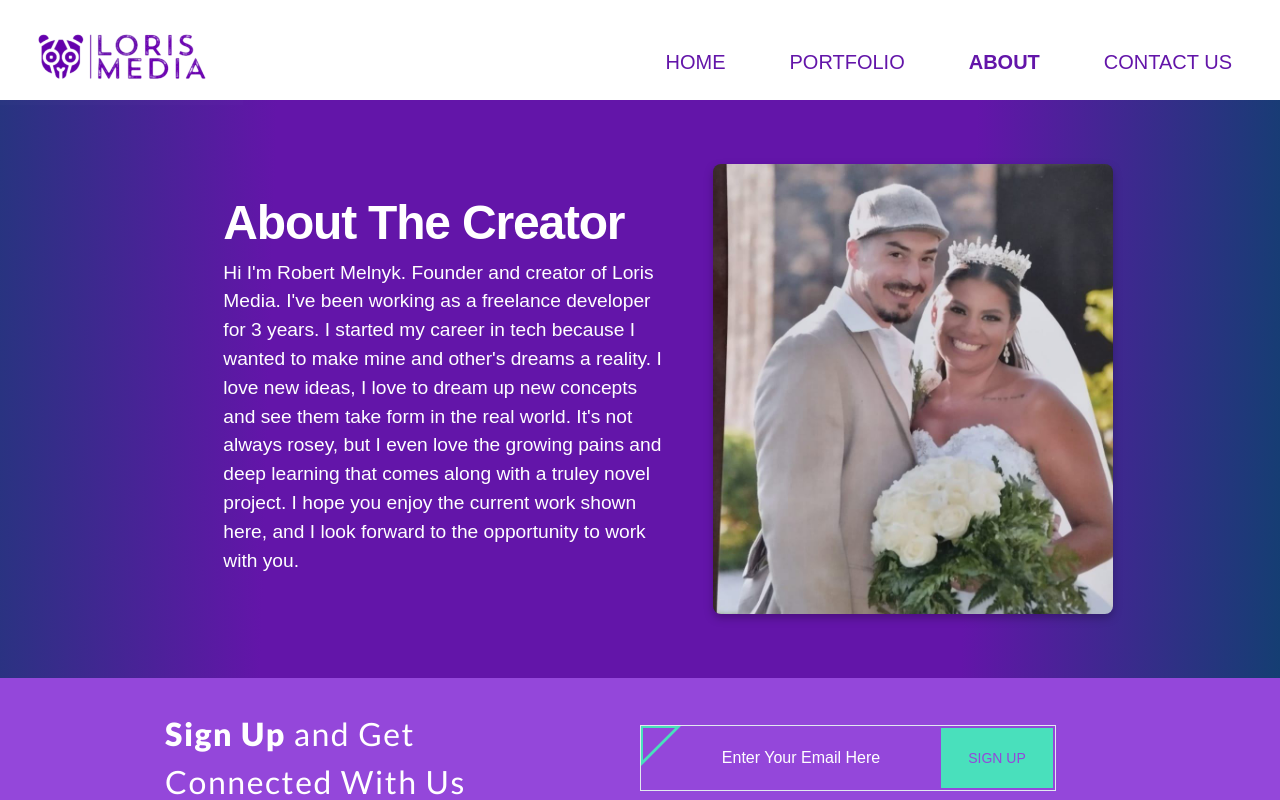
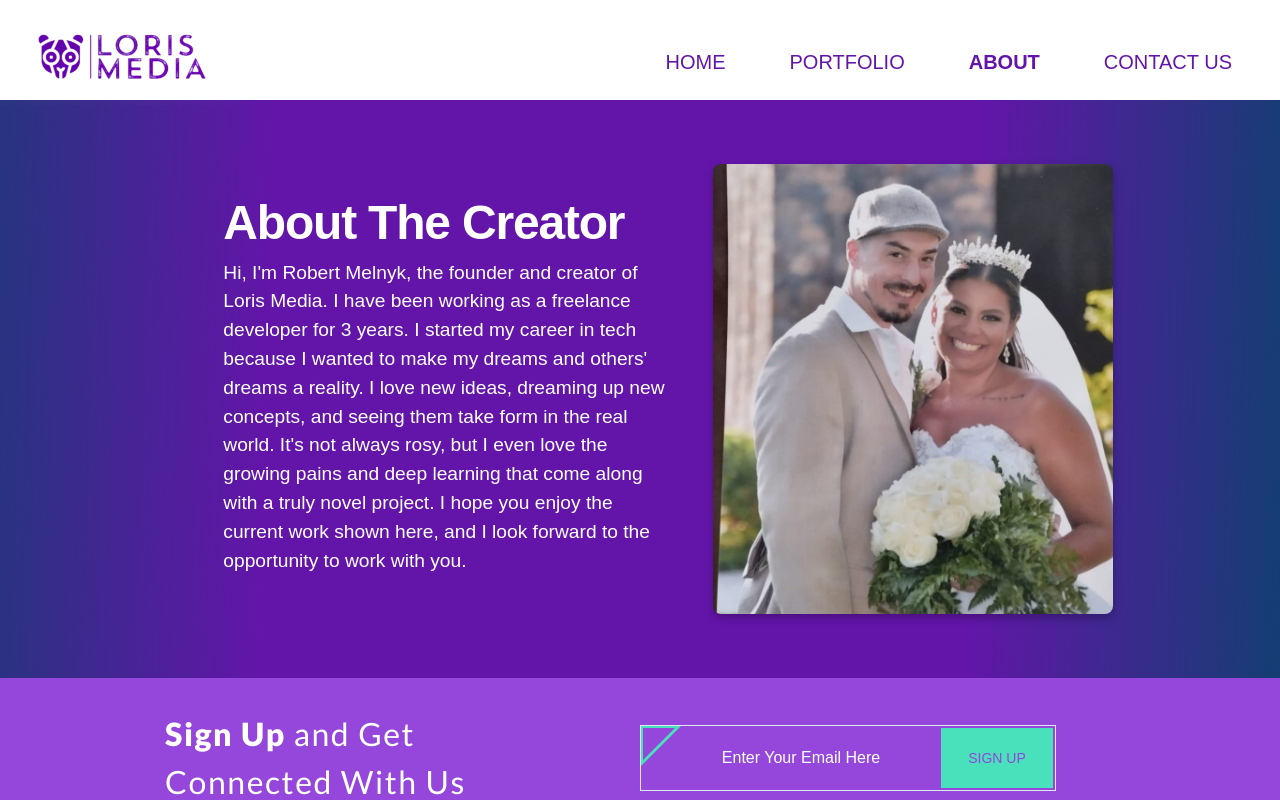
Before and after one commit to loriswebdev/Loris-Media-Wesbite, a Next.js app: page /about in a window 1280 px wide. Shown: the top 800 px of the page. Built offline with nearby package versions, Linux system fonts and the light colour scheme; a web font is replaced by a local one.

Commit message:
layout updates

```diff
--- a/app/(root)/(home)/about/page.tsx
+++ b/app/(root)/(home)/about/page.tsx
@@ -11,7 +11,7 @@ export default function About() {
   return (
     <>
     <div className="md:pt-[100px]">
-    <ProjectCard className={`bg-gradient-purple-dark pt-16 pl-16 pb-16  pr-16  lg:pr-8 text-white md:flex-row flex-col flex gap-[20px] items-center justify-center`} content="Hi I'm Robert Melnyk. Founder and creator of Loris Media. I've been working as a freelance developer for 3 years. I started my career in tech because I wanted to make mine and other's dreams a reality. I love new ideas, I love to dream up new concepts and see them take form in the real world. It's not always rosey, but I even love the growing pains and deep learning that comes along with a truley novel project. I hope you enjoy the current work shown here, and I look forward to the opportunity to work with you."  title='About The Creator'>
+    <ProjectCard className={`bg-gradient-purple-dark pt-16 pl-16 pb-16  pr-16  lg:pr-8 text-white md:flex-row flex-col flex gap-[20px] items-center justify-center`} content="Hi, I'm Robert Melnyk, the founder and creator of Loris Media. I have been working as a freelance developer for 3 years. I started my career in tech because I wanted to make my dreams and others' dreams a reality. I love new ideas, dreaming up new concepts, and seeing them take form in the real world. It's not always rosy, but I even love the growing pains and deep learning that come along with a truly novel project. I hope you enjoy the current work shown here, and I look forward to the opportunity to work with you."  title='About The Creator'>
     <ExampleCard  imgUrl='/images/robYclau.jpg' className="bg-cover min-w-[300px] h-[350px] w-[300] lg:w-[400px] float-right lg:h-[450px] card-shadow bg-white rounded-lg" />
   </ProjectCard>
     </div>
```
